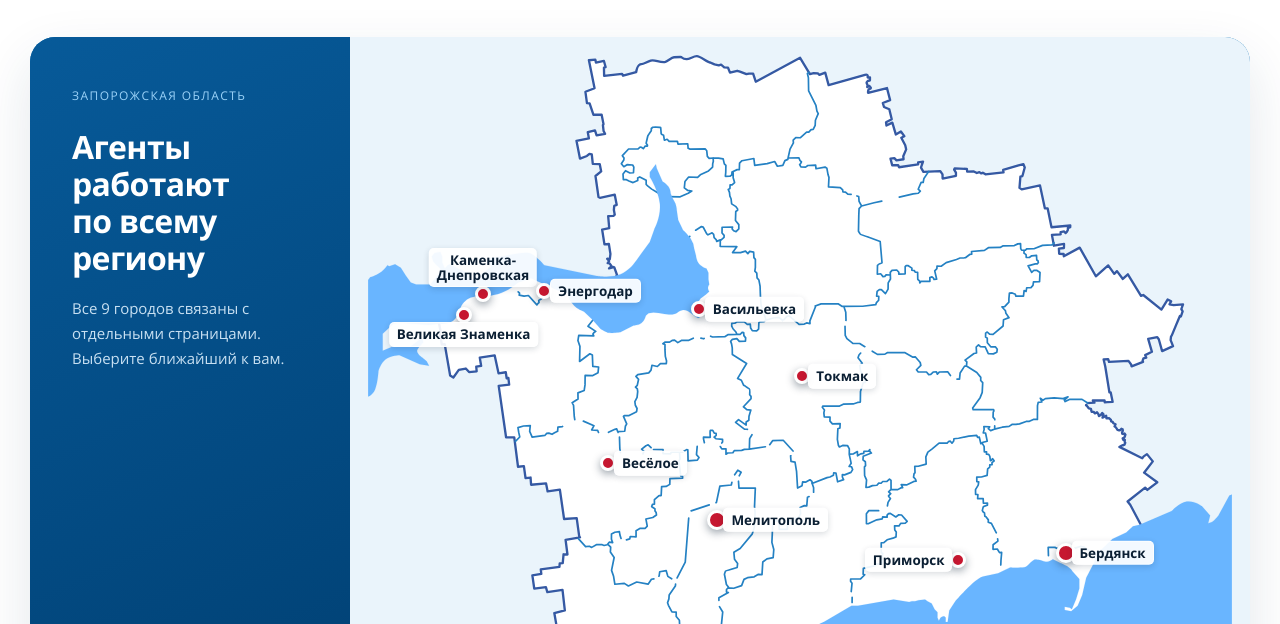
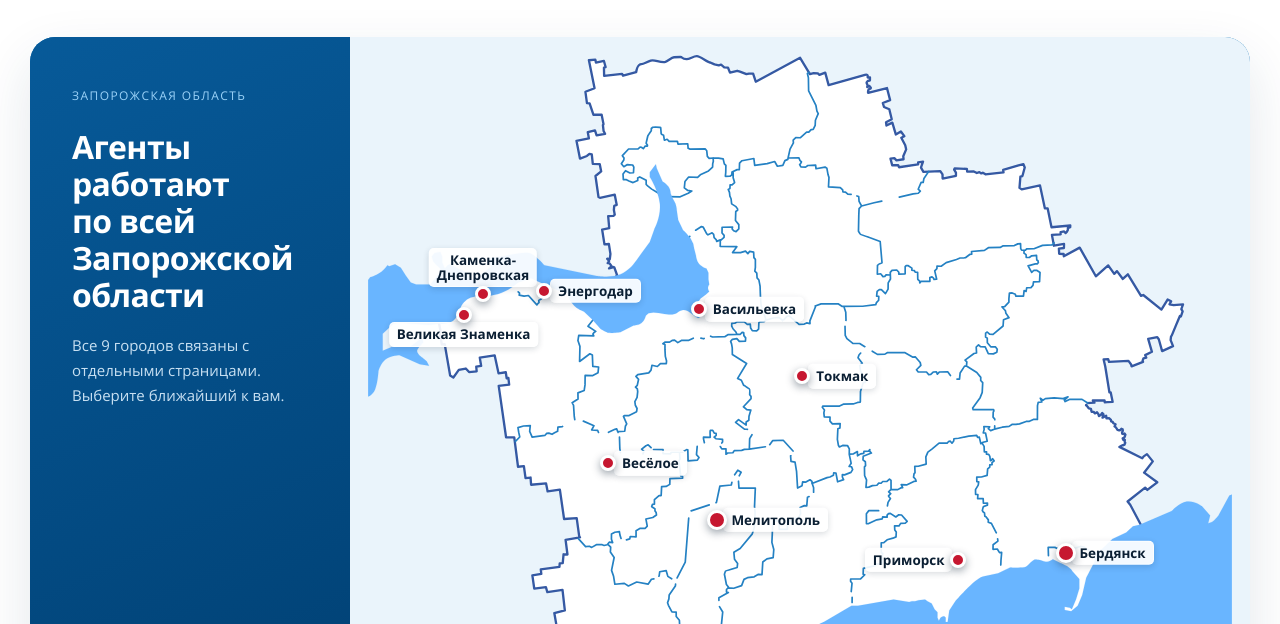
Before and after one commit to NeonSugar/AstroVolgaHub, a plain HTML site: page index.html in a window 1280 px wide. Shown: the part 1004-1628 px from the top of the page. Drawn offline with Linux system fonts and the light colour scheme.

Commit message:
Update index.html

```diff
--- a/index.html
+++ b/index.html
@@ -66,7 +66,7 @@
         <div class="map-shell">
           <div class="map-copy">
             <span class="map-kicker">Запорожская область</span>
-            <h3>Агенты работают<br>по всему региону</h3>
+            <h3>Агенты работают<br>по всей Запорожской области</h3>
             <p>Все 9 городов связаны с отдельными страницами. Выберите ближайший к вам.</p>
             <div class="map-legend"><span></span> Нажмите на город</div>
           </div>
@@ -76,15 +76,15 @@
             <div class="map-artboard">
               <img class="region-map" src="assets/zaporizhzhia-map.svg" alt="Физическая карта Запорожской области" width="5600" height="4774">
 
-              <a class="map-point label-bottom map-point-znamenka" data-city="znamenka" style="--x:11.06%;--y:35.34%" href="https://znamenka.astro-volga.zo.ru/?utm_source=hub&amp;utm_medium=map&amp;utm_campaign=hub_navigation" aria-label="Великая Знаменка, 2 агента"><span class="map-dot" aria-hidden="true"></span><span class="map-label">Великая Знаменка</span></a>
-              <a class="map-point label-top" data-city="kamenka" style="--x:13.31%;--y:32.47%" href="https://kamenka.astro-volga.zo.ru/?utm_source=hub&amp;utm_medium=map&amp;utm_campaign=hub_navigation" aria-label="Каменка-Днепровская, 3 агента"><span class="map-dot" aria-hidden="true"></span><span class="map-label">Каменка-<br>Днепровская</span></a>
-              <a class="map-point label-right" data-city="energodar" style="--x:20.40%;--y:31.99%" href="https://energodar.astro-volga.zo.ru/?utm_source=hub&amp;utm_medium=map&amp;utm_campaign=hub_navigation" aria-label="Энергодар, 8 агентов"><span class="map-dot" aria-hidden="true"></span><span class="map-label">Энергодар</span></a>
-              <a class="map-point label-right" data-city="vasilevka" style="--x:38.28%;--y:34.54%" href="https://vasilevka.astro-volga.zo.ru/?utm_source=hub&amp;utm_medium=map&amp;utm_campaign=hub_navigation" aria-label="Васильевка, 2 агента"><span class="map-dot" aria-hidden="true"></span><span class="map-label">Васильевка</span></a>
-              <a class="map-point label-right" data-city="tokmak" style="--x:50.26%;--y:43.64%" href="https://tokmak.astro-volga.zo.ru/?utm_source=hub&amp;utm_medium=map&amp;utm_campaign=hub_navigation" aria-label="Токмак, 5 агентов"><span class="map-dot" aria-hidden="true"></span><span class="map-label">Токмак</span></a>
-              <a class="map-point label-right" data-city="veseloe" style="--x:27.77%;--y:55.41%" href="https://veseloe.astro-volga.zo.ru/?utm_source=hub&amp;utm_medium=map&amp;utm_campaign=hub_navigation" aria-label="Весёлое, 2 агента"><span class="map-dot" aria-hidden="true"></span><span class="map-label">Весёлое</span></a>
-              <a class="map-point label-right map-point-major" data-city="melitopol" style="--x:40.44%;--y:63.07%" href="https://melitopol.astro-volga.zo.ru/?utm_source=hub&amp;utm_medium=map&amp;utm_campaign=hub_navigation" aria-label="Мелитополь, 14 агентов"><span class="map-dot" aria-hidden="true"></span><span class="map-label">Мелитополь</span></a>
-              <a class="map-point label-left" data-city="primorsk" style="--x:68.34%;--y:68.52%" href="https://primorsk.astro-volga.zo.ru/?utm_source=hub&amp;utm_medium=map&amp;utm_campaign=hub_navigation" aria-label="Приморск, 5 агентов"><span class="map-dot" aria-hidden="true"></span><span class="map-label">Приморск</span></a>
-              <a class="map-point label-right map-point-major" data-city="berdyansk" style="--x:80.73%;--y:67.56%" href="https://berdyansk.astro-volga.zo.ru/?utm_source=hub&amp;utm_medium=map&amp;utm_campaign=hub_navigation" aria-label="Бердянск, 13 агентов"><span class="map-dot" aria-hidden="true"></span><span class="map-label">Бердянск</span></a>
+              <a class="map-point label-bottom map-point-znamenka" data-city="znamenka" style="--x:11.06%;--y:35.34%" href="https://znamenka.astro-volga.zo.ru/?utm_source=hub&amp;utm_medium=map&amp;utm_campaign=hub_navigation" aria-label="Великая Знаменка, 2 агента"><span class="map-label">Великая Знаменка</span><span class="map-dot" aria-hidden="true"></span></a>
+              <a class="map-point label-top" data-city="kamenka" style="--x:13.31%;--y:32.47%" href="https://kamenka.astro-volga.zo.ru/?utm_source=hub&amp;utm_medium=map&amp;utm_campaign=hub_navigation" aria-label="Каменка-Днепровская, 3 агента"><span class="map-label">Каменка-<br>Днепровская</span><span class="map-dot" aria-hidden="true"></span></a>
+              <a class="map-point label-right" data-city="energodar" style="--x:20.40%;--y:31.99%" href="https://energodar.astro-volga.zo.ru/?utm_source=hub&amp;utm_medium=map&amp;utm_campaign=hub_navigation" aria-label="Энергодар, 8 агентов"></span><span class="map-label">Энергодар</span><span class="map-dot" aria-hidden="true"></span></a>
+              <a class="map-point label-right" data-city="vasilevka" style="--x:38.28%;--y:34.54%" href="https://vasilevka.astro-volga.zo.ru/?utm_source=hub&amp;utm_medium=map&amp;utm_campaign=hub_navigation" aria-label="Васильевка, 2 агента"></span><span class="map-label">Васильевка</span><span class="map-dot" aria-hidden="true"></span></a>
+              <a class="map-point label-right" data-city="tokmak" style="--x:50.26%;--y:43.64%" href="https://tokmak.astro-volga.zo.ru/?utm_source=hub&amp;utm_medium=map&amp;utm_campaign=hub_navigation" aria-label="Токмак, 5 агентов"></span><span class="map-label">Токмак</span><span class="map-dot" aria-hidden="true"></span></a>
+              <a class="map-point label-right" data-city="veseloe" style="--x:27.77%;--y:55.41%" href="https://veseloe.astro-volga.zo.ru/?utm_source=hub&amp;utm_medium=map&amp;utm_campaign=hub_navigation" aria-label="Весёлое, 2 агента"></span><span class="map-label">Весёлое</span><span class="map-dot" aria-hidden="true"></span></a>
+              <a class="map-point label-right map-point-major" data-city="melitopol" style="--x:40.44%;--y:63.07%" href="https://melitopol.astro-volga.zo.ru/?utm_source=hub&amp;utm_medium=map&amp;utm_campaign=hub_navigation" aria-label="Мелитополь, 14 агентов"></span><span class="map-label">Мелитополь</span><span class="map-dot" aria-hidden="true"></span></a>
+              <a class="map-point label-left" data-city="primorsk" style="--x:68.34%;--y:68.52%" href="https://primorsk.astro-volga.zo.ru/?utm_source=hub&amp;utm_medium=map&amp;utm_campaign=hub_navigation" aria-label="Приморск, 5 агентов"><span class="map-label">Приморск</span><span class="map-dot" aria-hidden="true"></span></a>
+              <a class="map-point label-right map-point-major" data-city="berdyansk" style="--x:80.73%;--y:67.56%" href="https://berdyansk.astro-volga.zo.ru/?utm_source=hub&amp;utm_medium=map&amp;utm_campaign=hub_navigation" aria-label="Бердянск, 13 агентов"><span class="map-label">Бердянск</span><span class="map-dot" aria-hidden="true"></span></a>
             </div>
           </div>
         </div>
```
